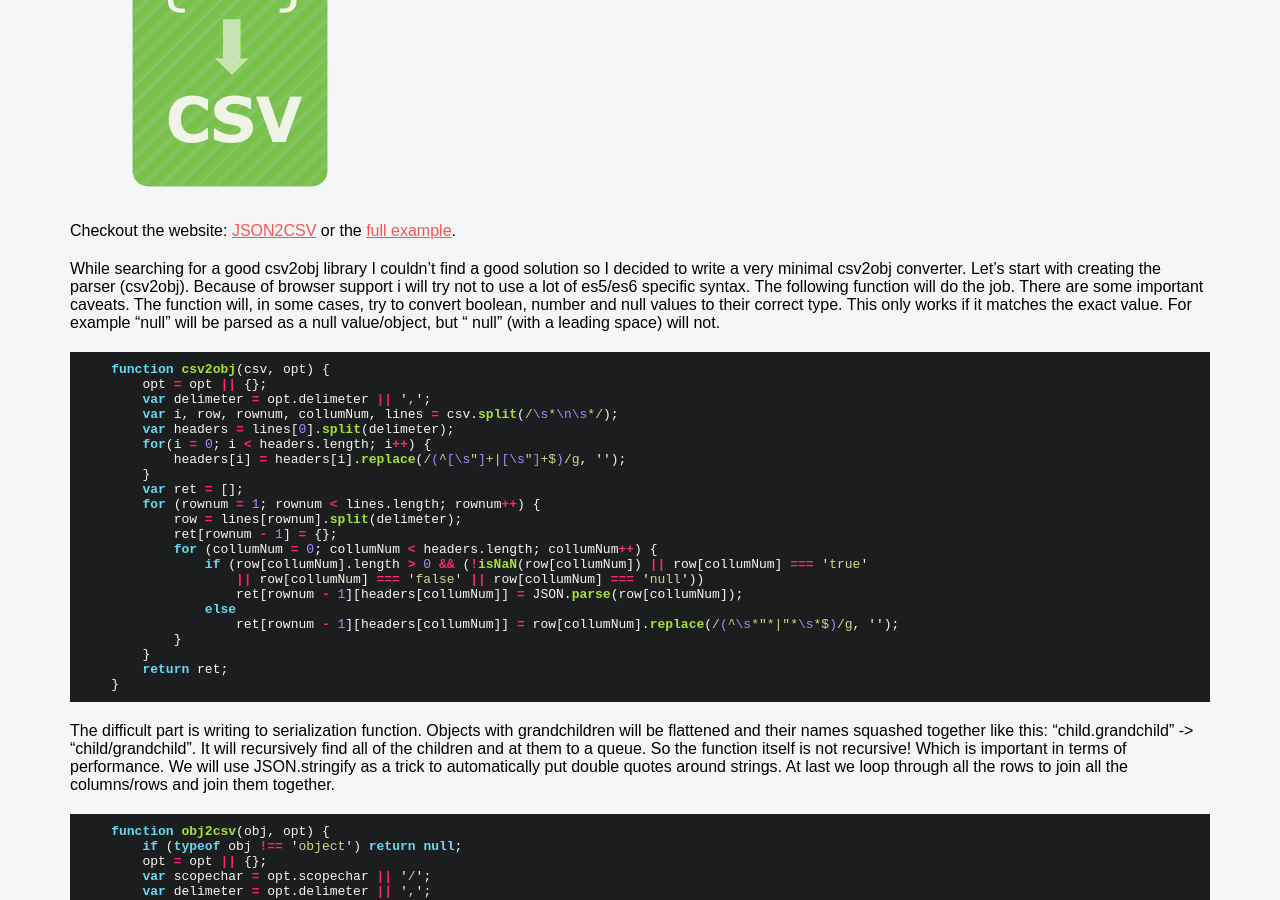
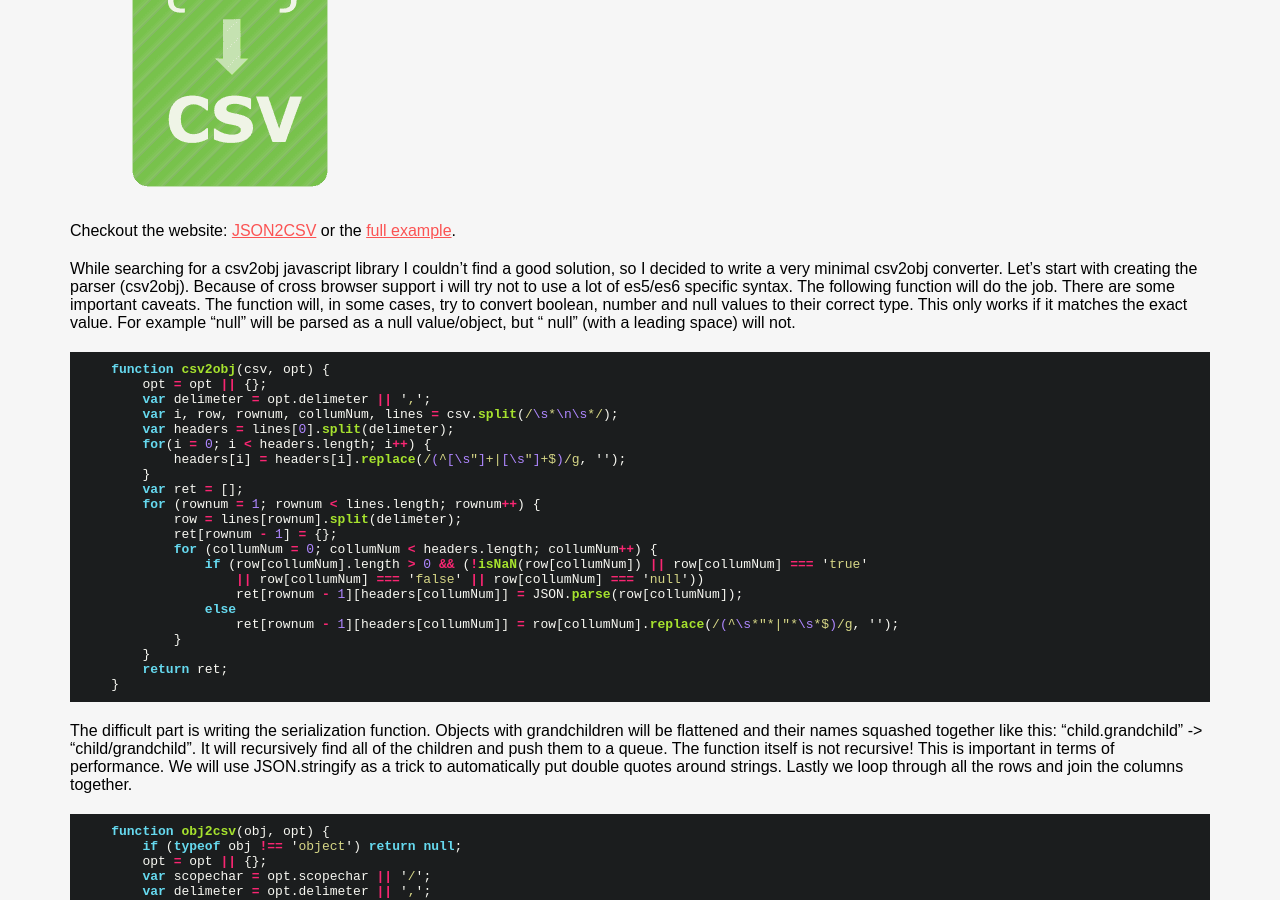
Before and after one commit to LesterGallagher/LesterGallagher.github.io, a Jekyll site: the page built from _posts/2018-06-07-obj2csv-dot-js.markdown, in a window 1280 px wide and 900 px high, scrolled down 533 px. Built offline with Jekyll 4.4.1, drawn with Linux system fonts in a browser that asks for light colours.

Commit message:
Updated Obj2csv Dot Js

````diff
--- a/_posts/2018-06-07-obj2csv-dot-js.markdown
+++ b/_posts/2018-06-07-obj2csv-dot-js.markdown
@@ -12,7 +12,7 @@ image: "/uploads/icon-sm-7efc02.png"
 
 Checkout the website: [JSON2CSV](http://esstudio.site/json2csv) or the [full example](#full-example).
 
-While searching for a good csv2obj library I couldn't find a good solution so I decided to write a very minimal csv2obj converter. Let's start with creating the parser (csv2obj). Because of browser support i will try not to use a lot of es5/es6 specific syntax. The following function will do the job. There are some important caveats. The function will, in some cases, try to convert boolean, number and null values to their correct type. This only works if it matches the exact value. For example
+While searching for a csv2obj javascript library I couldn't find a good solution, so I decided to write a very minimal csv2obj converter. Let's start with creating the parser (csv2obj). Because of cross browser support i will try not to use a lot of es5/es6 specific syntax. The following function will do the job. There are some important caveats. The function will, in some cases, try to convert boolean, number and null values to their correct type. This only works if it matches the exact value. For example
 "null" will be parsed as a null value/object, but " null" (with a leading space) will not.
 
 ```javascript
@@ -42,7 +42,7 @@ While searching for a good csv2obj library I couldn't find a good solution so I
 
 {% include adsense.html %}
 
-The difficult part is writing to serialization function. Objects with grandchildren will be flattened and their names squashed together like this: "child.grandchild" -> "child/grandchild". It will recursively find all of the children and at them to a queue. So the function itself is not recursive! Which is important in terms of performance. We will use JSON.stringify as a trick to automatically put double quotes around strings. At last we loop through all the rows to join all the columns/rows and join them together.
+The difficult part is writing the serialization function. Objects with grandchildren will be flattened and their names squashed together like this: "child.grandchild" -> "child/grandchild". It will recursively find all of the children and push them to a queue. The function itself is not recursive! This is important in terms of performance. We will use JSON.stringify as a trick to automatically put double quotes around strings. Lastly we loop through all the rows and join the columns together.
 
 ```javascript
     function obj2csv(obj, opt) {
````
